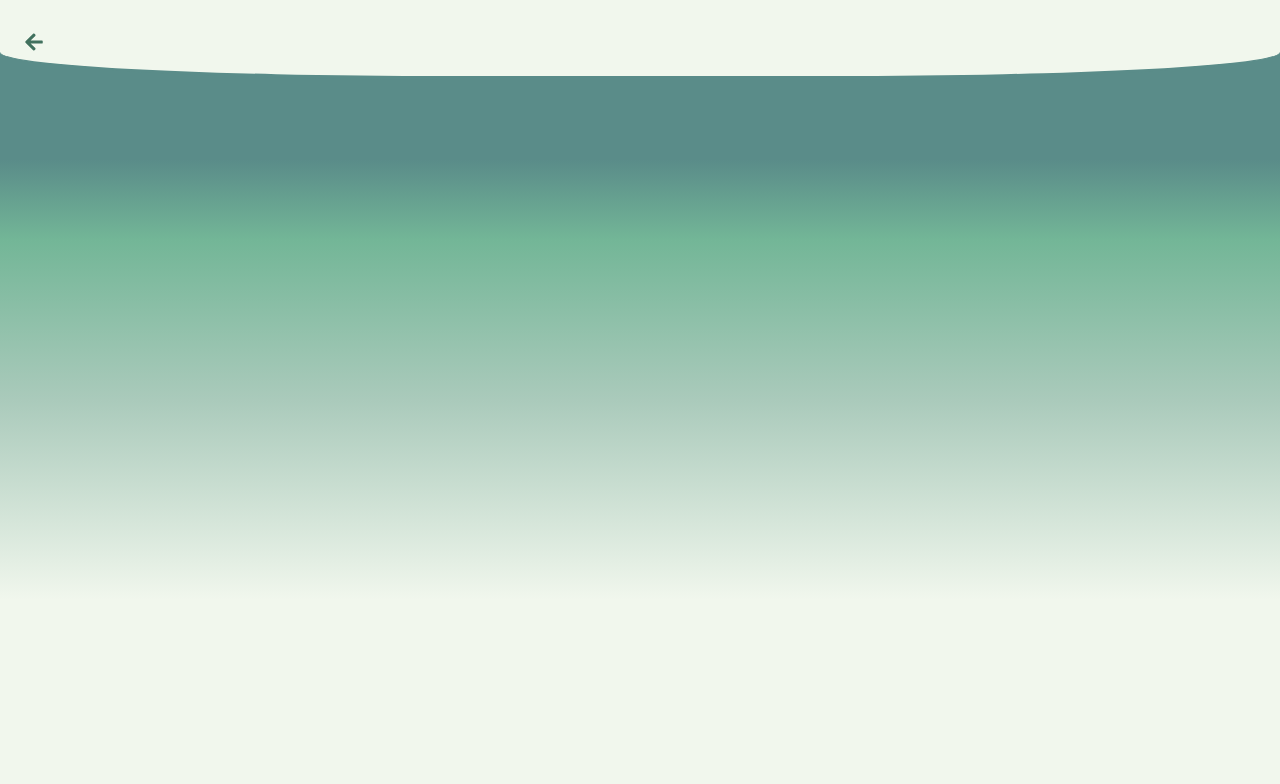
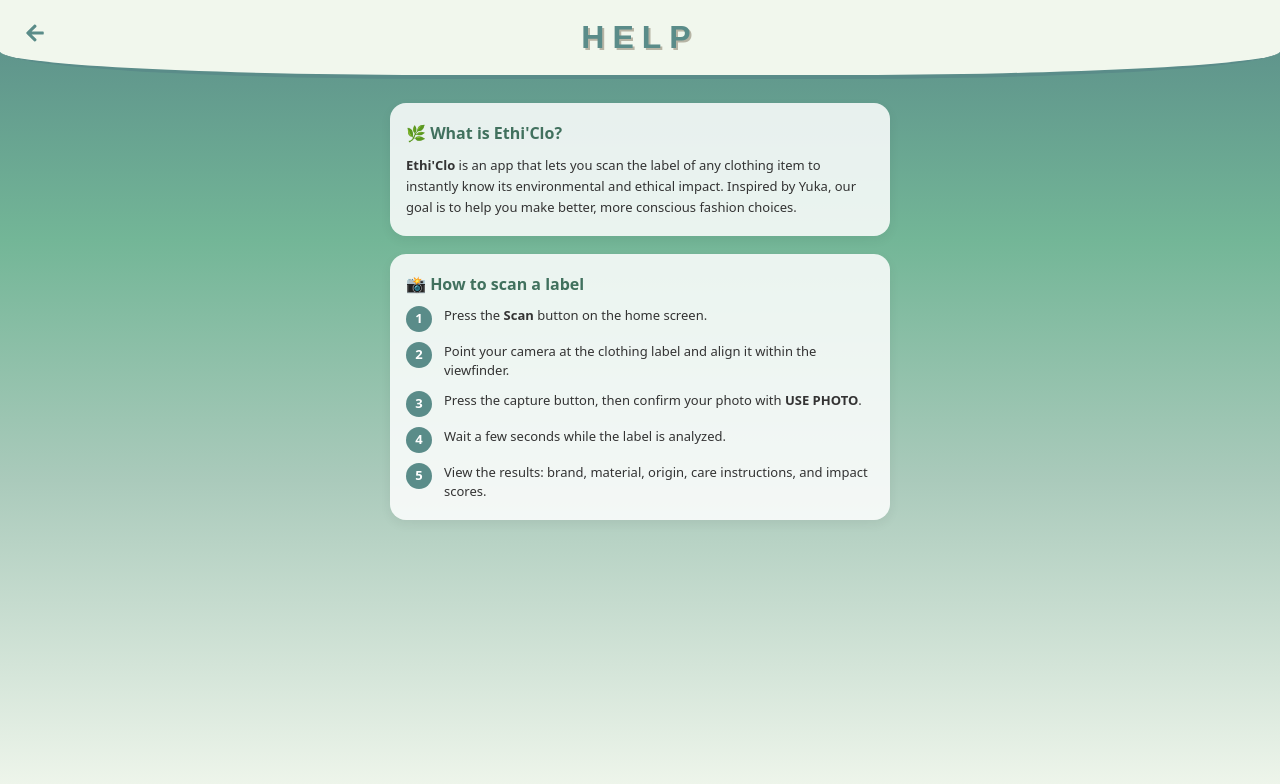
Before and after one commit to mathieu-prn/Ethi-Clo, a React (Vite) app in the folder front/: page /help in a window 1280 px wide. Shown: the top 784 px of the page. Built offline with nearby package versions, Linux system fonts and the light colour scheme.

Commit message:
Home (about us) carousel updated + help page + results page arranged

```diff
--- a/front/src/Help.tsx
+++ b/front/src/Help.tsx
@@ -5,16 +5,55 @@
 function Help() {
     const navigate = useNavigate()
     return (
-        <>
-            <header>
-                <div className="help-header">
-                    <button id="back-button" onClick={() => navigate("/")}>
-                        <FaArrowLeft />
-                    </button>
-                    <h1 id="help-title">Help</h1>
-                </div>
+        <div className="help-page">
+            <header className="help-header">
+                <button id="back-button" onClick={() => navigate("/")}>
+                    <FaArrowLeft />
+                </button>
+                <h1 className="help-title">Help</h1>
             </header>
-        </>
+
+            <div className="help-body">
+
+                <section className="help-section">
+                    <h2 className="help-section-title">🌿 What is Ethi'Clo?</h2>
+                    <p className="help-section-text">
+                        <strong>Ethi'Clo</strong> is an app that lets you scan the label of any clothing item
+                        to instantly know its environmental and ethical impact.
+                        Inspired by Yuka, our goal is to help you make better, more conscious fashion choices.
+                    </p>
+                </section>
+
+                <div className="help-divider" />
+
+                <section className="help-section">
+                    <h2 className="help-section-title">📸 How to scan a label</h2>
+                    <div className="help-steps">
+                        <div className="help-step">
+                            <span className="step-number">1</span>
+                            <p>Press the <strong>Scan</strong> button on the home screen.</p>
+                        </div>
+                        <div className="help-step">
+                            <span className="step-number">2</span>
+                            <p>Point your camera at the clothing label and align it within the viewfinder.</p>
+                        </div>
+                        <div className="help-step">
+                            <span className="step-number">3</span>
+                            <p>Press the capture button, then confirm your photo with <strong>USE PHOTO</strong>.</p>
+                        </div>
+                        <div className="help-step">
+                            <span className="step-number">4</span>
+                            <p>Wait a few seconds while the label is analyzed.</p>
+                        </div>
+                        <div className="help-step">
+                            <span className="step-number">5</span>
+                            <p>View the results: brand, material, origin, care instructions, and impact scores.</p>
+                        </div>
+                    </div>
+                </section>
+
+            </div>
+        </div>
     )
 }
 
--- a/front/src/styles/Home.css
+++ b/front/src/styles/Home.css
@@ -7,16 +7,15 @@
 }
 
 header {
-  background: #F1F7ED;        /* green top bar */
-  width: 100%;                /* extends beyond screen */
+  background: #F1F7ED;
+  width: 100%;
   margin-left: calc(50% - 50vw);
-  padding: 20px 0;            /* vertical spacing */
-
-  border-bottom-left-radius: 35%;     /* smooth round bottom */
+  padding: 20px 0;
+  border-bottom-left-radius: 35%;
   border-bottom-right-radius: 35%;
-  overflow: hidden;                    /* ensures clean rounding */
+  overflow: hidden;
   position: relative;
-  border-bottom: 4px solid #5A8C89; /* subtle border for definition */
+  border-bottom: 4px solid #5A8C89;
   height: 23%;
 }
 
@@ -38,10 +37,10 @@
   color: #5A8C89;
   transform: scaleX(0.80) scaleY(1.3);
   display: inline-block;
-  font-weight: 500;        /* stronger impact */
-  letter-spacing: 10px;     /* spaced-out look */
+  font-weight: 500;
+  letter-spacing: 10px;
   text-transform: uppercase;
-  font-size: 2.6rem;         /* adjust as needed */
+  font-size: 2.6rem;
   text-shadow: #b6b4a4 2px 2px 0;
 }
 
@@ -51,20 +50,13 @@
   width: 48px;
   height: auto;
   position: relative;
-    display: block;           /* removes inline spacing */
+  display: block;
   margin-left: -50%;
-
   filter: drop-shadow(#b6b4a4 2px 2px 0);
 }
 
-.face {
-    fill: #5A8C89; /* green */
-}
-
-.eye {
-    fill: white;
-}
-
+.face { fill: #5A8C89; }
+.eye { fill: white; }
 .mouth {
   fill: none;
   stroke: white;
@@ -75,14 +67,13 @@
 body {
   overflow-y: hidden;
   overflow-x: hidden;
-  background:
-    linear-gradient(
+  background: linear-gradient(
     to bottom,
     #5A8C89 20%,
     #73B697 30%,
     #AACABB 50%,
     #F1F7ED 75%
-    )
+  );
 }
 
 #banner-subtitle {
@@ -99,7 +90,6 @@
   left: 0;
   right: 0;
   z-index: 10;
-
   display: flex;
   justify-content: space-between;
   align-items: center;
@@ -133,9 +123,9 @@
   height: 40px;
   width: 40px;
   border-radius: 50%;
-  display: flex;              /* center horizontally + vertically */
-  align-items: center;        /* vertical center */
-  justify-content: center;    /* horizontal center */
+  display: flex;
+  align-items: center;
+  justify-content: center;
   cursor: pointer;
 }
 
@@ -143,19 +133,17 @@
   width: 25px;
   object-fit: contain;
   pointer-events: none;
-  margin-right: 0%;
 }
 
 .scan-container {
-  display: flex;              /* enables flexbox */
-  justify-content: center;    /* centers horizontally */
-  align-items: center;        /* centers vertically (optional) */
-  margin-top: 20px;           /* spacing from banner */
-  width: 84%;                 /* full width so centering works */
+  display: flex;
+  justify-content: center;
+  align-items: center;
+  margin-top: 20px;
+  width: 84%;
   pointer-events: auto;
   margin-left: auto;
   margin-right: auto;
-
 }
 
 .scan-button {
@@ -174,11 +162,9 @@
   position: absolute;
   left: 0;
   bottom: 0;
-
   width: 100%;
   height: 5px;
   background-color: #5A8C89;
-
   border-bottom-left-radius: 8px;
   border-bottom-right-radius: 8px;
 }
@@ -209,9 +195,7 @@
   text-align: left;
 }
 
-.dyk-header:hover {
-  background: #26453e;
-}
+.dyk-header:hover { background: #26453e; }
 
 .dyk-header-left {
   display: flex;
@@ -225,9 +209,7 @@
   color: #d6faee;
 }
 
-.dyk-icon {
-  font-size: 15px;
-}
+.dyk-icon { font-size: 15px; }
 
 .dyk-chevron {
   font-size: 18px;
@@ -236,9 +218,7 @@
   display: inline-block;
 }
 
-.dyk-chevron.open {
-  transform: rotate(180deg);
-}
+.dyk-chevron.open { transform: rotate(180deg); }
 
 .dyk-body {
   max-height: 0;
@@ -290,43 +270,82 @@
   text-shadow: #73B697 2px 2px 0;
 }
 
-/* Default height when DYK is closed */
-.scroll-block {
+/* CAROUSEL */
+.carousel-wrapper {
+  position: relative;
+  width: 300px;
   margin: 0 auto;
-  position: relative;
-  width: 270px;
-  height: 160px;              /* enough to show ~3 items */
-  overflow-y: auto;
-  padding: 15px;
+  height: 200px;
+  transition: height 0.35s ease;
+}
+
+.carousel-wrapper--shrunk {
+  height: 80px;
+}
+
+.carousel {
+  width: 100%;
+  height: 100%;
+  overflow: hidden;
+}
+
+.carousel-track {
+  display: flex;
+  gap: 12px;
+  overflow-x: auto;
+  scroll-snap-type: x mandatory;
+  -webkit-overflow-scrolling: touch;
+  scrollbar-width: none;
+  padding: 0 4px 8px;
+  height: 100%;
+}
+
+.carousel-track::-webkit-scrollbar {
+  display: none;
+}
+
+.carousel-slide {
+  min-width: 260px;
+  height: 190px;
   background: #e8ffe8;
   border-radius: 12px;
   border: 2px solid #689884;
-  transition: height 0.35s ease;
+  scroll-snap-align: center;
+  position: relative;
+  overflow: hidden;
+  flex-shrink: 0;
+  padding: 14px;
+  box-sizing: border-box;
 }
 
-/* Shrink when DYK is open so everything fits on screen */
-.scroll-block--shrunk {
-  height: 80px;               /* shows ~1.5 items, user scrolls for more */
+.member-name {
+  position: absolute;
+  top: 12px;
+  right: 15px;
+  font-weight: 700;
+  font-size: 14px;
+  color: #41715e;
 }
 
-.item {
-  margin-bottom: 10px;
+.member-description {
+  position: absolute;
+  top: 45px;
+  left: 120px;
+  right: 20px;
+  bottom: 14px;
+  font-size: 12px;
+  color: #333;
+  line-height: 1.5;
+  margin: 0;
 }
 
-.item label {
-  display: block;
-  font-weight: bold;
-  margin-bottom: 5px;
-  color: #41715e;
-  margin-right: 200px;
+.veko-image {
+  position: absolute;
+  bottom: 0;
+  left: -20px;
+  width: 140px;
+  object-fit: contain;
+  object-position: bottom left;
+  pointer-events: none;
+  z-index: 10;
 }
-
-.item input {
-  width: 100%;
-  border-radius: 6px;
-  border: 1px solid #ccc;
-}
-
-.card {
-  padding: 2em;
-}
--- a/front/src/styles/Scan.css
+++ b/front/src/styles/Scan.css
@@ -63,7 +63,7 @@
 }
 
 .card {
-  margin-top: 14vh;
+  margin-top: 20vh;
   width: 85vw;
   height: 50vh;
   position: relative;
@@ -76,8 +76,8 @@
   top: 50%;
   left: 50%;
   transform: translate(-50%, -50%);
-  width: 70%;
-  height: 70%;
+  width: 80%;
+  height: 80%;
   z-index: 2;
   pointer-events: none;
 }
@@ -107,8 +107,9 @@
 .scan-subtitle {
   color: rgba(0, 0, 0, 0.6);
   font-size: 12px;
-  margin-top: -5%;
+  margin-top: 12px; /* was -5%, causing it to overlap the card */
   text-align: center;
+  padding: 0 20px;
 }
 
 .scan-btn {
@@ -155,19 +156,18 @@
 }
 
 .loading-overlay {
-  width: 83%;
-  height: 84%;
-  margin: auto;
   position: absolute;
   inset: 0;
-  border-radius: 12px;
+  width: 100%; /* covers the full card */
+  height: 100%;
+  margin: 0;
+  clip-path: inset(0 round 20px); /* clips to card corners */
   background: rgba(0, 0, 0, 0.75);
   display: flex;
   flex-direction: column;
   align-items: center;
   justify-content: center;
   z-index: 100;
-  overflow: hidden;
 }
 
 .loading-spinner {
--- a/front/src/styles/help.css
+++ b/front/src/styles/help.css
@@ -6,24 +6,121 @@
   overflow-x: hidden;
 }
 
+.help-page {
+  min-height: 100vh;
+  width: 100vw;
+  background: linear-gradient(
+    to bottom,
+    #5A8C89 0%,
+    #73B697 30%,
+    #AACABB 60%,
+    #F1F7ED 100%
+  );
+  box-sizing: border-box;
+  overflow-x: hidden;
+}
+
+.help-header {
+  background: #F1F7ED;
+  width: 100%;
+  padding: 20px 16px;
+  border-bottom-left-radius: 35%;
+  border-bottom-right-radius: 35%;
+  border-bottom: 4px solid #5A8C89;
+  display: flex;
+  align-items: center;
+  justify-content: center;
+  position: relative;
+  box-sizing: border-box;
+}
+
 #back-button {
   background-color: transparent;
   border: none;
-  color: #41715e;
+  color: #5A8C89;
   font-size: 20px;
   cursor: pointer;
+  position: absolute;
+  left: 1px;
+  top: 15%;
+  display: flex;
+  align-items: center;
+}
 
-  position: relative;
-  z-index: 1;
+.help-title {
+  font-family: 'Bebas Neue', sans-serif;
+  color: #5A8C89;
+  font-size: 2rem;
+  letter-spacing: 8px;
+  text-transform: uppercase;
+  text-shadow: #b6b4a4 2px 2px 0;
+  margin: 0;
+}
+
+.help-body {
+  padding: 24px 20px 48px;
   display: flex;
   flex-direction: column;
+  gap: 4px;
+  max-width: 500px;
+  margin: 0 auto;
 }
 
-#help-title {
-    position: relative;
-    color: #ff0000;
-    font-size: 28px;
-    font-weight: bold;
-    margin-top: 20px;
-    z-index: 1000;
+.help-section {
+  background: rgba(255, 255, 255, 0.85);
+  border-radius: 16px;
+  padding: 18px 16px;
+  text-align: left;
+  box-shadow: 0 4px 12px rgba(0,0,0,0.06);
 }
+
+.help-section-title {
+  font-size: 16px;
+  font-weight: 700;
+  color: #41715e;
+  margin: 0 0 10px;
+}
+
+.help-section-text {
+  font-size: 13px;
+  color: #333;
+  line-height: 1.6;
+  margin: 0;
+}
+
+.help-divider {
+  height: 10px;
+}
+
+.help-steps {
+  display: flex;
+  flex-direction: column;
+  gap: 10px;
+}
+
+.help-step {
+  display: flex;
+  align-items: flex-start;
+  gap: 12px;
+}
+
+.step-number {
+  background: #5A8C89;
+  color: white;
+  font-weight: 700;
+  font-size: 13px;
+  min-width: 26px;
+  height: 26px;
+  border-radius: 50%;
+  display: flex;
+  align-items: center;
+  justify-content: center;
+  flex-shrink: 0;
+}
+
+.help-step p {
+  font-size: 13px;
+  color: #333;
+  line-height: 1.5;
+  margin: 0;
+}
--- a/front/src/styles/settings.css
+++ b/front/src/styles/settings.css
@@ -12,7 +12,7 @@
   display: flex;
   justify-content: center;
   align-items: flex-start;
-  padding-top: 40px;
+  padding-top: 20px;
   box-sizing: border-box;
   overflow-x: hidden;
 }
```
Also changed, not shown: front/src/Home.tsx (+24 -24 lines), front/src/LabelResults.tsx (+25 -12 lines), front/src/LabelResultsPage.tsx (+40 -5 lines), front/src/styles/labelresults.css (+16 -12 lines), front/src/assets/veko.png (added). Lines whose indentation alone changed are shown as unchanged.
